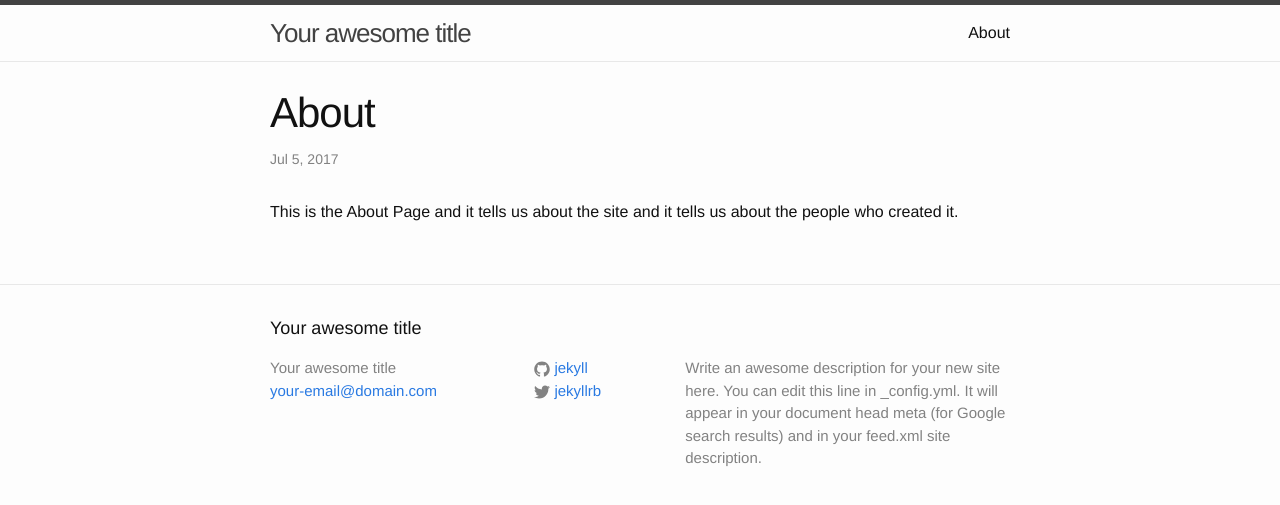
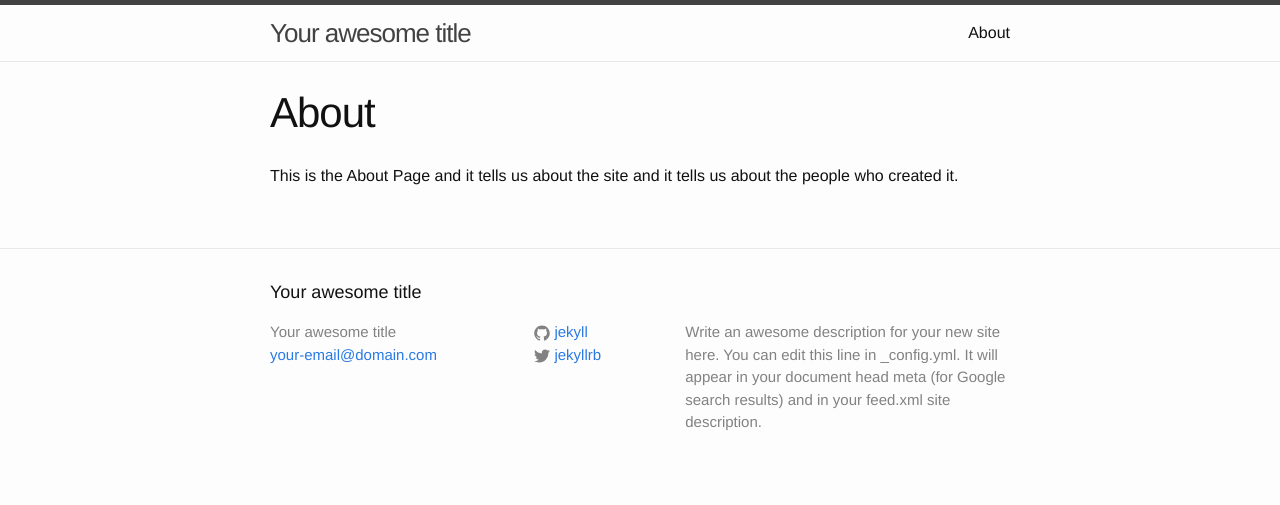
Before and after one commit to fizzahzahoor/SiteleafIntegration, a Jekyll site: the page built from about.md, in a window 1280 px wide. Shown: the top 505 px of the page. Built offline with Jekyll 4.4.1, drawn with Linux system fonts in a browser that asks for light colours.

Commit message:
Updated About

```diff
--- a/about.md
+++ b/about.md
@@ -1,6 +1,5 @@
 ---
 title: About
-date: 2017-07-05 10:03:00 Z
 permalink: "/about/"
 layout: post
 ---
```
